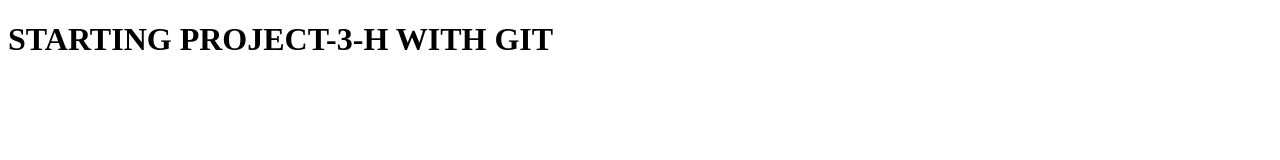
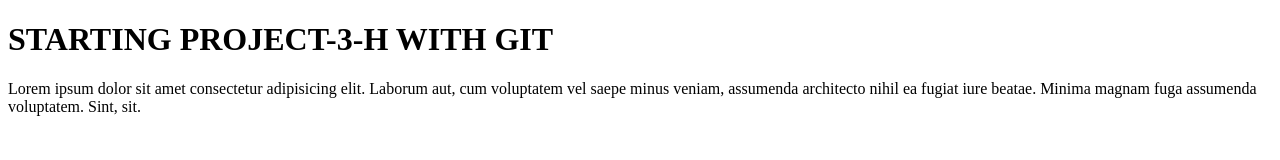
Before and after one commit to hfafar/project-3-h, a plain HTML site: page index.html in a window 1280 px wide. Drawn offline with Linux system fonts and the light colour scheme.

Commit message:
first commit

```diff
--- a/index.html
+++ b/index.html
@@ -8,5 +8,6 @@
 </head>
 <body>
     <h1>STARTING PROJECT-3-H WITH GIT</h1>
+    <p>Lorem ipsum dolor sit amet consectetur adipisicing elit. Laborum aut, cum voluptatem vel saepe minus veniam, assumenda architecto nihil ea fugiat iure beatae. Minima magnam fuga assumenda voluptatem. Sint, sit.</p>
 </body>
 </html>
```
